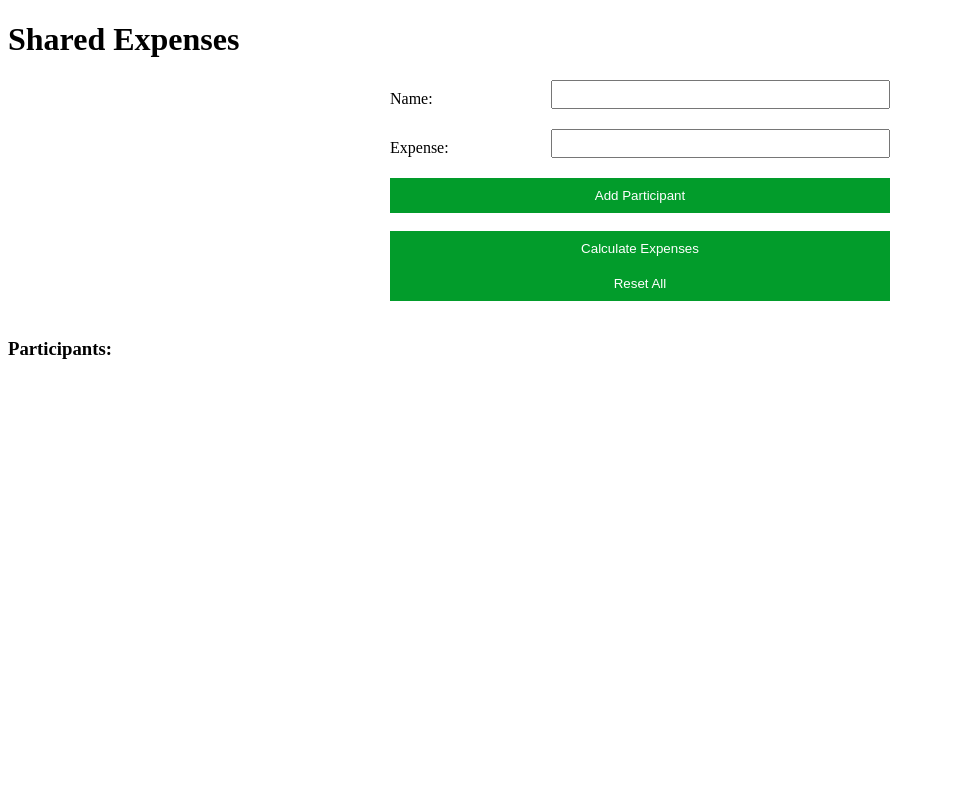
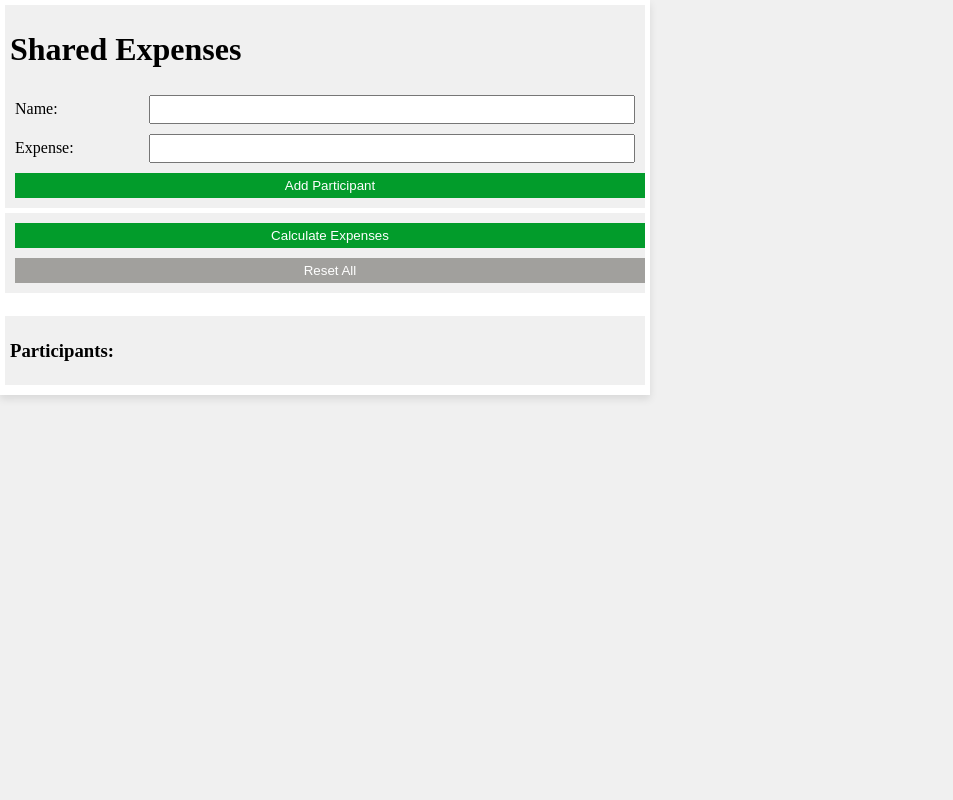
Before and after one commit to AlexDovgalenko/shared_expenses, a Flask app: page / in a window 1280 px wide. Shown: the whole page, without its empty margins (0-953 px from the left). Run offline with Flask 3, Linux system fonts and the light colour scheme.

Commit message:
updated css and index files

```diff
--- a/static/style.css
+++ b/static/style.css
@@ -1,45 +1,75 @@
+/* Basic styling for the container */
+body, html {
+  margin: 0;
+  padding: 0;
+  /*display: flex;*/
+  justify-content: center;
+  align-items: center;
+  height: 100vh;
+  background-color: #f0f0f0;
+}
+
+.app-container {
+  background-color: white;
+  padding: 5px;
+  box-shadow: 0 4px 8px rgba(0, 0, 0, 0.1);
+  transition: width 0.3s;
+}
+
+/* Flex item */
+.item {
+  flex: 1 1 100%;
+  padding: 5px;
+  margin-bottom: 5px;
+  background-color: #f0f0f0;
+  .main-container
+  align-items: center;
+}
+
 /* Form styling */
+/*
 form {
-    width: 500px; /* Adjust width as needed */
-    margin: 0 auto;
-    display: flex;
-    flex-direction: column;
-}
+//    width: 500px;
+//    margin: 0 auto;
+//    display: flex;
+//    flex-direction: column;
+//} */
 
 label {
     display: inline-block;
-    width: 30%; /* Adjust label width as needed */
     text-align: left;
+    margin: 5px;
 }
 
 input {
-    width: 65%; /* Adjust input width as needed */
-    margin-bottom: 10px;
     padding: 5px;
-    text-align: center
+    text-align: center;
+    width: 75%;
+    margin: 5px;
 }
 
 .form-group {
     display: flex;
     justify-content: space-between;
     align-items: center;
-    margin-bottom: 10px;
-}
-
-.main-container{
-    display: flex;
-    align-items: center;
 }
 
 button {
     width: 100%;
-    padding: 10px;
+    padding-block: 5px;
+    padding-inline: 2px;
     text-align: center;
     background-color: #029c2b; /* Customize button color */
     color: white;
     border: none;
     cursor: pointer;
+    margin: 5px;
 }
+
+button[class="reset-all"] {
+    background-color: #a1a09d
+}
+
 
 button[type="reset"]:hover, button[type="submit"]:hover {
     opacity: 0.8; /* Slightly transparent on hover */
--- a/templates/index.html
+++ b/templates/index.html
@@ -7,9 +7,9 @@
     <link type="text/css" rel="stylesheet" href="{{ url_for('static', filename='style.css') }}">
 </head>
 <body>
-<!--    <div class="main-container">-->
-    <div>
-        <div class="inputs-section">
+    <div class="app-container" id="app">
+<!--    <div >-->
+        <div class="item">
             <h1>Shared Expenses</h1>
 
             <!-- Form for adding participants -->
@@ -25,17 +25,16 @@
                 <button type="submit" name="add_participant">Add Participant</button>
             </form>
         </div>
-        <br>
         <!-- Separate form for calculating expenses -->
-        <div class="buttons-section">
+        <div class="item">
             <form method="POST">
                 <button type="submit" name="calculate">Calculate Expenses</button>
-                <button type="submit" name="reset_all">Reset All</button> <!-- Button to reset all data -->
+                <button type="submit" class="reset-all" name="reset-all">Reset All</button> <!-- Button to reset all data -->
             </form>
         </div>
         <br>
         {% if participants is not none %}
-            <div class="participants-section">
+            <div class="item">
                 <h3>Participants:</h3>
                 <ul>
                     {% for participant in participants %}
@@ -45,11 +44,11 @@
             </div>
         {% endif %}
         {% if transactions is not none %}
-            <div class="transactions-section">
-                <div>
-                    Total Expenses: <strong>${{ total_expense }}</strong><br>
-                    Fair Share: <strong>${{ fair_share }}</strong>
-                </div>
+            <div class="item">
+                Total Expenses: <strong>${{ total_expense }}</strong><br>
+                Fair Share: <strong>${{ fair_share }}</strong>
+            </div>
+            <div class="item">
                 <h4>Transactions:</h4>
                 <ul>
                     {% for transaction in transactions %}
@@ -59,5 +58,25 @@
             </div>
         {% endif %}
     </div>
+
+  <script>
+    function adjustWidth() {
+      const app = document.getElementById('app');
+      const screenWidth = window.innerWidth;
+
+      if (screenWidth < 400) {
+        app.style.width = '100%';  // Full width for screens less than 400px
+      } else if (screenWidth >= 300 && screenWidth <= 1024) {
+        app.style.width = '75%';   // 75% width for screens between 300px and 1024px
+      } else {
+        app.style.width = '50%';   // 50% width for screens greater than 1024px
+      }
+    }
+
+    // Run the function on page load and on window resize
+    window.onload = adjustWidth;
+    window.onresize = adjustWidth;
+  </script>
+
 </body>
 </html>
```
